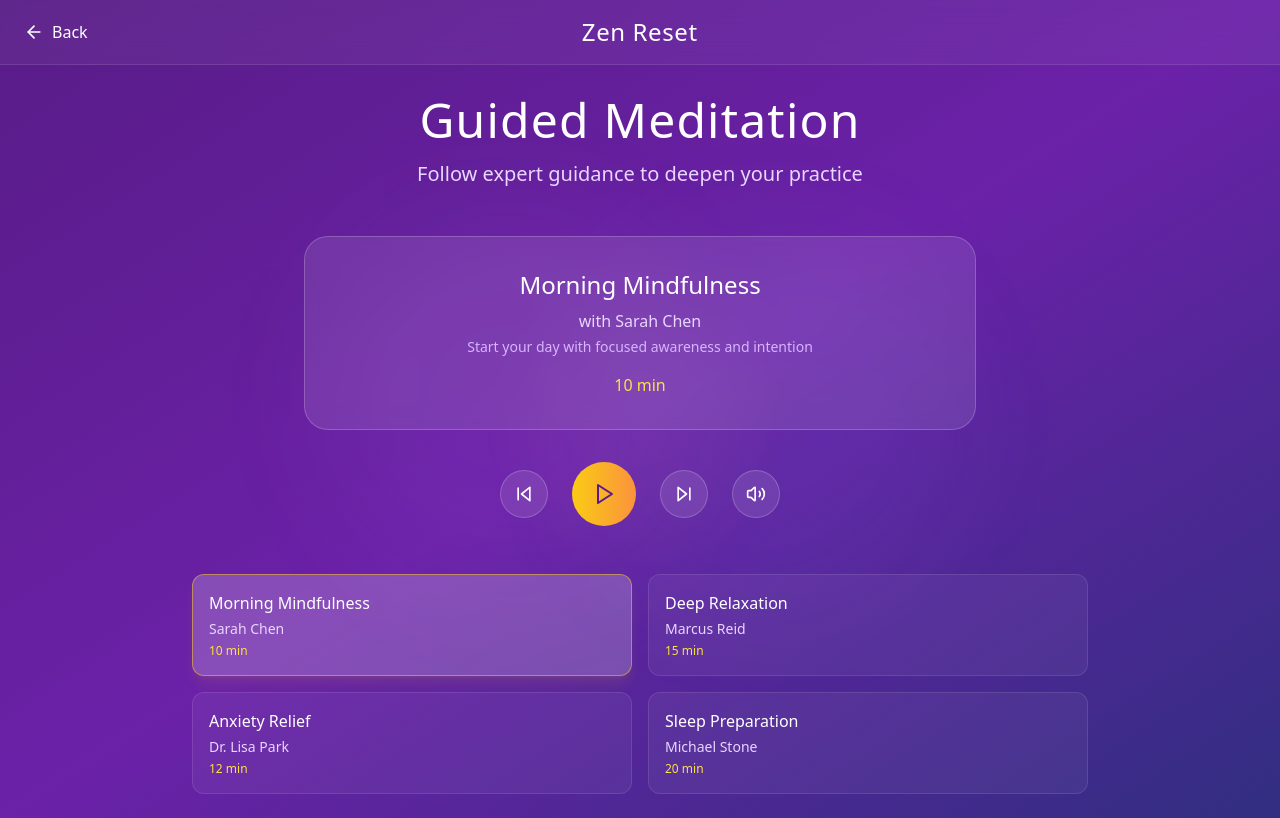
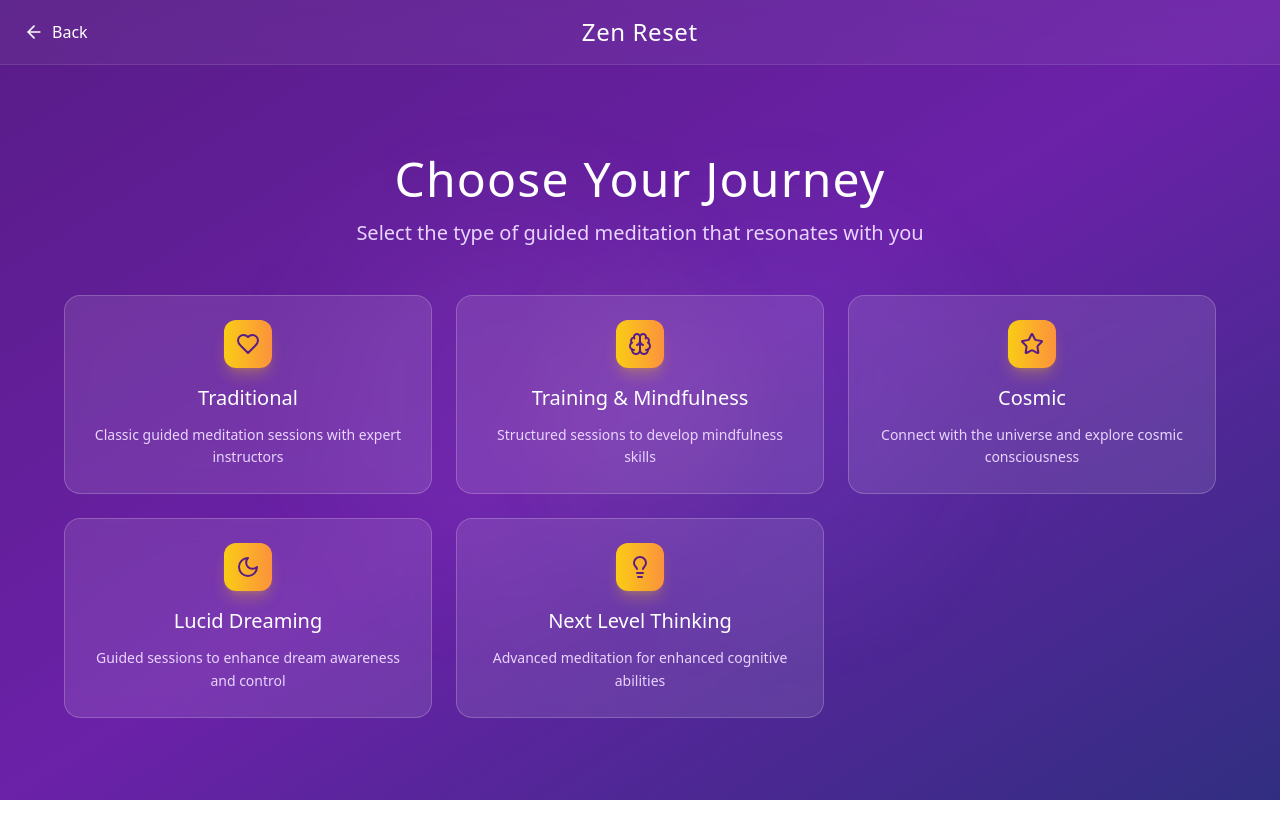
Before and after one commit to yetog/zen-reset-123, a React (Vite) app: page /meditate/guided in a window 1280 px wide. Built offline with nearby package versions, Linux system fonts and the light colour scheme.

Commit message:
Add guided meditation type selection
Created a page to allow users to choose from different types of guided meditation: Traditional, Training & Mindfulness, Cosmic, Lucid Dreaming, and Next Level Thinking.

```diff
--- a/src/App.tsx
+++ b/src/App.tsx
@@ -1,4 +1,3 @@
-
 import { Toaster } from "@/components/ui/toaster";
 import { Toaster as Sonner } from "@/components/ui/sonner";
 import { TooltipProvider } from "@/components/ui/tooltip";
@@ -13,6 +12,8 @@ import GuidedMeditation from "./pages/GuidedMeditation";
 import WaveFrequencySounds from "./pages/WaveFrequencySounds";
 import BreathWork from "./pages/BreathWork";
 import NotFound from "./pages/NotFound";
+import GuidedMeditationTypes from "./pages/GuidedMeditationTypes";
+import TraditionalMeditation from "./pages/TraditionalMeditation";
 
 const queryClient = new QueryClient();
 
@@ -25,8 +26,9 @@ const App = () => (
         <Routes>
           <Route path="/" element={<Index />} />
           <Route path="/meditate" element={<Meditate />} />
+          <Route path="/meditate/guided" element={<GuidedMeditationTypes />} />
+          <Route path="/meditate/guided/traditional" element={<TraditionalMeditation />} />
           <Route path="/meditate/silent" element={<SilentMeditation />} />
-          <Route path="/meditate/guided" element={<GuidedMeditation />} />
           <Route path="/meditate/sounds" element={<WaveFrequencySounds />} />
           <Route path="/meditate/breathwork" element={<BreathWork />} />
           <Route path="/learn" element={<Learn />} />
--- /dev/null
+++ b/src/pages/GuidedMeditationTypes.tsx
@@ -0,0 +1,102 @@
+
+import React from 'react';
+import { Link } from 'react-router-dom';
+import { Play, Brain, Star, Moon, Lightbulb, Heart } from 'lucide-react';
+import Navigation from '@/components/Navigation';
+
+const GuidedMeditationTypes = () => {
+  const meditationTypes = [
+    {
+      title: 'Traditional',
+      description: 'Classic guided meditation sessions with expert instructors',
+      icon: Heart,
+      path: '/meditate/guided/traditional',
+      gradient: 'from-purple-600 to-purple-800'
+    },
+    {
+      title: 'Training & Mindfulness',
+      description: 'Structured sessions to develop mindfulness skills',
+      icon: Brain,
+      path: '/meditate/guided/training',
+      gradient: 'from-indigo-600 to-purple-700'
+    },
+    {
+      title: 'Cosmic',
+      description: 'Connect with the universe and explore cosmic consciousness',
+      icon: Star,
+      path: '/meditate/guided/cosmic',
+      gradient: 'from-purple-700 to-indigo-600'
+    },
+    {
+      title: 'Lucid Dreaming',
+      description: 'Guided sessions to enhance dream awareness and control',
+      icon: Moon,
+      path: '/meditate/guided/lucid',
+      gradient: 'from-indigo-700 to-purple-600'
+    },
+    {
+      title: 'Next Level Thinking',
+      description: 'Advanced meditation for enhanced cognitive abilities',
+      icon: Lightbulb,
+      path: '/meditate/guided/nextlevel',
+      gradient: 'from-purple-800 to-indigo-700'
+    }
+  ];
+
+  return (
+    <div className="min-h-screen bg-gradient-to-br from-purple-900 via-purple-800 to-indigo-900 relative overflow-hidden">
+      {/* Animated Background Elements */}
+      <div className="absolute inset-0">
+        <div className="absolute top-1/4 left-1/4 w-96 h-96 bg-purple-400/10 rounded-full blur-3xl animate-pulse"></div>
+        <div className="absolute bottom-1/4 right-1/4 w-96 h-96 bg-indigo-400/10 rounded-full blur-3xl animate-pulse delay-1000"></div>
+        <div className="absolute top-1/2 left-1/2 transform -translate-x-1/2 -translate-y-1/2 w-64 h-64 bg-yellow-400/5 rounded-full blur-2xl animate-pulse delay-500"></div>
+      </div>
+
+      <Navigation />
+
+      <div className="relative z-10 min-h-screen flex flex-col items-center justify-center p-6 pt-24">
+        {/* Header */}
+        <div className="text-center mb-12">
+          <h1 className="text-4xl md:text-5xl font-thin text-white mb-4 tracking-wide">
+            Choose Your Journey
+          </h1>
+          <p className="text-xl text-purple-200 font-light">
+            Select the type of guided meditation that resonates with you
+          </p>
+        </div>
+
+        {/* Meditation Type Cards */}
+        <div className="grid md:grid-cols-2 lg:grid-cols-3 gap-6 max-w-6xl w-full">
+          {meditationTypes.map((type) => {
+            const IconComponent = type.icon;
+            return (
+              <Link
+                key={type.title}
+                to={type.path}
+                className="group relative overflow-hidden rounded-2xl bg-white/10 backdrop-blur-md border border-white/20 p-6 hover:bg-white/20 transition-all duration-300 hover:scale-105 hover:shadow-2xl hover:shadow-purple-500/25"
+              >
+                <div className={`absolute inset-0 bg-gradient-to-br ${type.gradient} opacity-0 group-hover:opacity-10 transition-opacity duration-300`}></div>
+
+                <div className="relative z-10 text-center">
+                  <div className="w-12 h-12 mx-auto mb-4 bg-gradient-to-r from-yellow-400 to-orange-400 rounded-xl flex items-center justify-center shadow-lg shadow-yellow-400/25">
+                    <IconComponent size={24} className="text-purple-900" />
+                  </div>
+
+                  <h2 className="text-xl font-light text-white mb-3">
+                    {type.title}
+                  </h2>
+
+                  <p className="text-purple-200 text-sm leading-relaxed">
+                    {type.description}
+                  </p>
+                </div>
+              </Link>
+            );
+          })}
+        </div>
+      </div>
+    </div>
+  );
+};
+
+export default GuidedMeditationTypes;
```
Also changed, not shown: src/pages/TraditionalMeditation.tsx (renamed from src/pages/GuidedMeditation.tsx).
